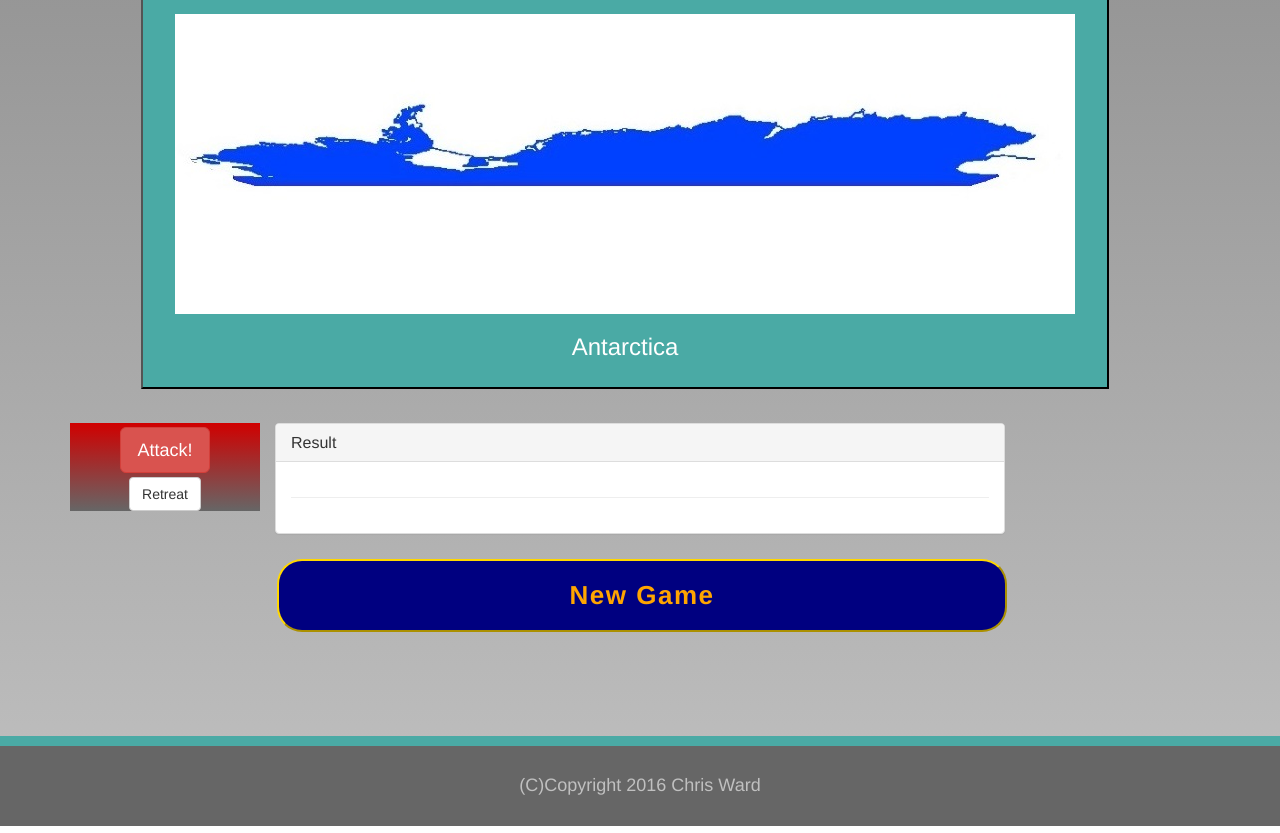
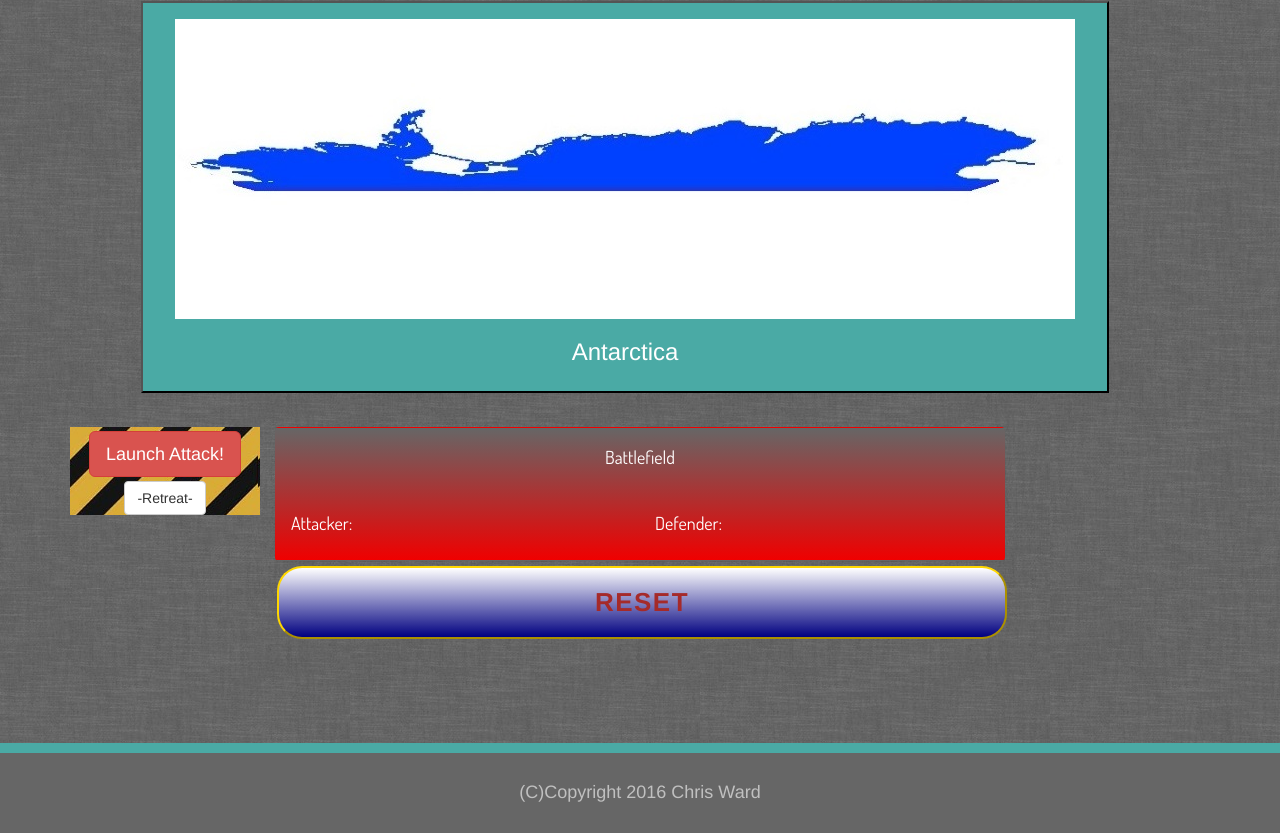
Before and after one commit to wardcj1/week-4-game, a plain HTML site: page assets/index.html in a window 1280 px wide. Shown: the part 966-1799 px from the top of the page. Drawn offline with nearby package versions, Linux system fonts and the light colour scheme.

Commit message:
update files

```diff
--- a/assets/css/style.css
+++ b/assets/css/style.css
@@ -1,18 +1,18 @@
 body {
-    background-image: url("images/greyWashWall.jpg");
-    background-image:linear-gradient(to bottom, #666666 0%, silver 100%);
+    background-image: url("../images/greyWashWall.jpg");
+    /*background-image:linear-gradient(to bottom, #666666 0%, silver 100%);*/
 }
 
 .headerbox{
-	font-size: 32px;
-	font-weight: 700;
-	font-family: 'Georgia', Times, Times New Roman, serif;
-	background-color: #4aaaa5;
+	font-size: 35px;
+	font-family: font-family: 'Dosis', sans-serif;
+	background-image:linear-gradient(to bottom, #666666 0%, #f00000 100%);
 	color: white;
 	padding-left: 20px;
 	padding-right: 20px;
 	padding-bottom: 10px;
 	margin-bottom: 0px;
+	letter-spacing: 1.75px;
 }
 
 .txtclr {
@@ -44,14 +44,15 @@ body {
 }
 
 .userPanel{
-	background-image:linear-gradient(to bottom, #d00000 0%, #666666 100%);
+	background-image: url("../images/attackBG.jpg");
+	/*background-image:linear-gradient(to bottom, yellow 0%, black 100%);*/
 }
 
-p {
+.panel-title {
 	background-image:linear-gradient(to bottom, #666666 0%, #f00000 100%);
 	color: white;
 	font-size: 24px;
-	font-family:'Arial', 'Helvetica Neue', Helvetica, sans-serif;
+	font-family: 'Dosis', sans-serif;
 }
 
 button {
@@ -65,11 +66,11 @@ button {
 }
 
 .button-clear{
-		color: orange;
+		color: brown;
 		width: 100%;
 		font-size: 26px;
 		font-weight: 700;
-		background-color: navy;
+		background-image:linear-gradient(to bottom, white 0%, navy 100%);
 		border-radius: 25px;
 		letter-spacing: 1.5px;
 		border-color: gold;
--- a/assets/index.html
+++ b/assets/index.html
@@ -6,7 +6,8 @@
 
   <!-- Added link to the jQuery Library -->
   <script src="https://code.jquery.com/jquery-3.1.1.js"></script>
-
+  <!-- Orbitron, Dosis font families -->
+  <link href="https://fonts.googleapis.com/css?family=Dosis|Orbitron" rel="stylesheet">
   <!-- Added a link to Bootstrap-->
   <link rel="stylesheet" href="https://maxcdn.bootstrapcdn.com/bootstrap/3.3.6/css/bootstrap.min.css" integrity="sha384-1q8mTJOASx8j1Au+a5WDVnPi2lkFfwwEAa8hDDdjZlpLegxhjVME1fgjWPGmkzs7" crossorigin="anonymous">
   <!-- Added a link to CSS file -->
@@ -24,7 +25,7 @@
               <span class="icon-bar"></span>
               <span class="icon-bar"></span>
             </button>
-        <p class="headerbox">WORLD DOMINATION GAME</p>
+        <div class="headerbox">WORLD DOMINATION GAME</div>
       </div>
       <div id="navbar" class="navbar-collapse collapse">
         <!---<ul class="nav navbar-nav">
@@ -61,7 +62,7 @@
       <div class="row col-lg-12">
         <div class="panel-heading">
         <div id="userPanel" class="panel-title">
-            <p>Choose your continent. Each time you attack, the Attack Power increases. Your chosen enemy has Counter Attack Powers that will decrease your health. The challenge comes from picking the right enemies, not choosing the strongest player.</p>
+            <p>Choose your continent. Each time you attack, the Attack Power increases. Your chosen enemy has Counter Attack Powers that will decrease your health. The challenge comes from choosing the best enemy to fight at this moment, not choosing the strongest player.</p>
           </div>
       </div>
           <div class="panel-body">
@@ -86,29 +87,32 @@
         </div>
       </div>
 
-      <!-- Result Panel -->
+      <!-- Battlefield Panel -->
       <div class="col-lg-2 userPanel">
-        <center><button id="attackBtn" class="btn btn-lg btn-danger" value="attackBtn">Attack!</button>
-        <button id="retreatBtn" class="btn btn-md btn-default" value="retreatBtn">Retreat</button>
+        <center><button id="attackBtn" class="btn btn-lg btn-danger" value="attackBtn">Launch Attack!</button>
+        <button id="retreatBtn" class="btn btn-md btn-default" value="retreatBtn">-Retreat-</button>
         </center>
       </div>
       <div class="col-lg-8">
-        <div class="panel panel-default">
+        <div class="panel panel-title">
           <div class="panel-heading">
-            <h3 class="panel-title">Result</h3>
+            <h4><center>Battlefield</center></h4>
           </div>
           <div class="panel-body">
-            <h1 id="first-number"></h1>
-            <h1 id="operator"></h1>
-            <h1 id="second-number"></h1>
+            <div class="row">
+              <div class="col-md-6">
+                <h4 id="attacker">Attacker: </h4></div>
+              <div class="col-md-6">
+                <h4 id="defender">Defender: </h4></div>
             <hr>
             <h1 id="result"></h1>
           </div>
-          </div>
+        </div>
+      </div>
           <div class="col-lg-2"></div>
           <div class="row">
             <div class="col-lg-12">
-            <button id="button-clear" class="clear button-clear" value="clear">New Game</button></div>
+            <button id="button-clear" class="clear button-clear" value="clear">RESET</button></div>
               </div>
         </div>
       </div>
```
Also changed, not shown: assets/images/attackBG.jpg (added), assets/images/globe.gif (added).
